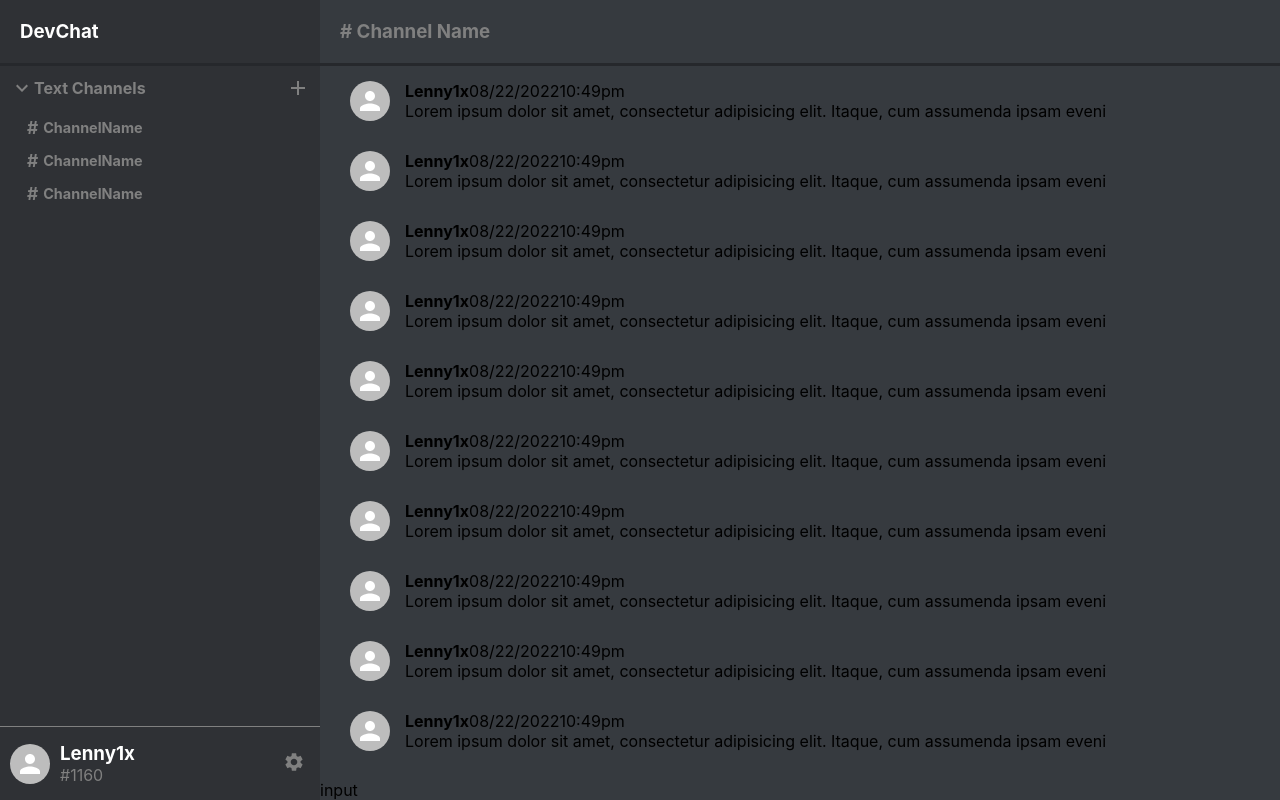
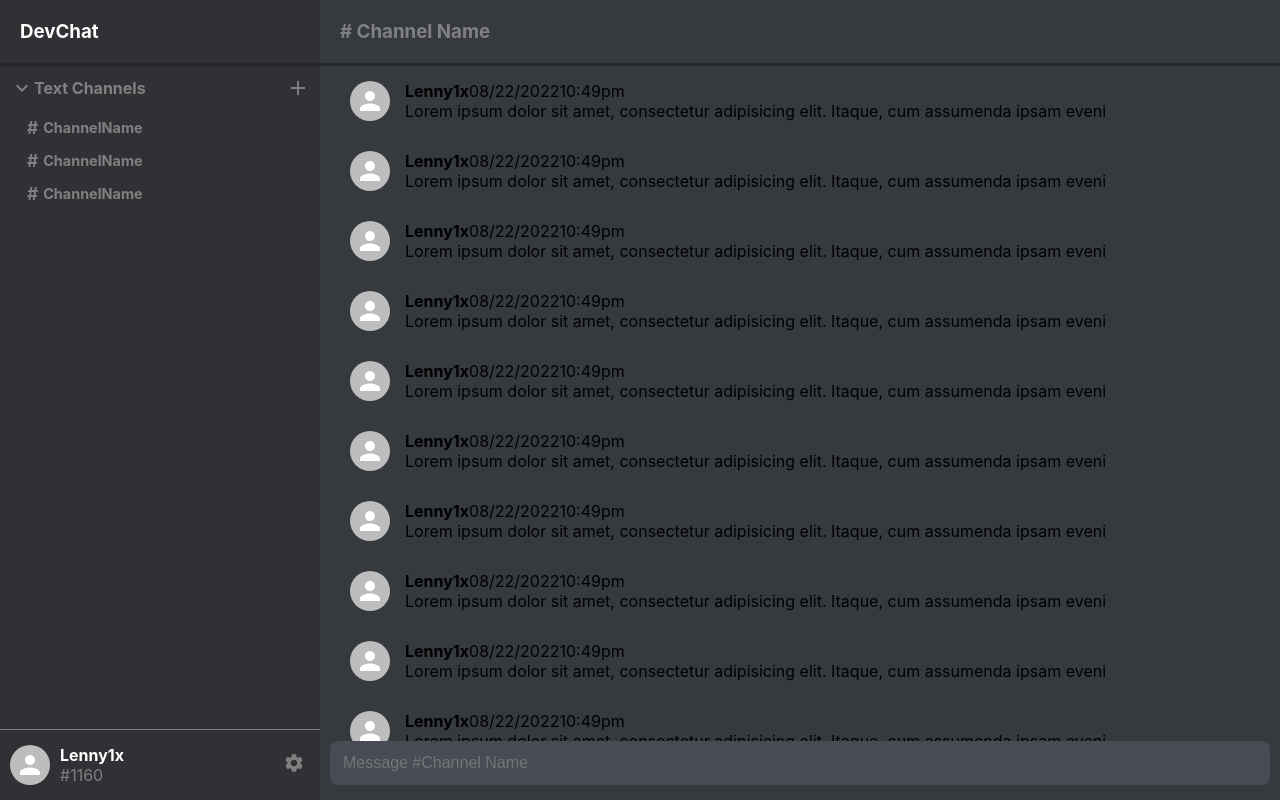
Before and after one commit to LennyRemache/messaging-app, a React (Create React App) app: page / in a window 1280 px wide. Built offline with nearby package versions, Linux system fonts and the light colour scheme.

Commit message:
Chat input tag added

```diff
--- a/src/Chat.css
+++ b/src/Chat.css
@@ -27,3 +27,23 @@
   border-radius: 9999px;
   background-color: rgb(35, 35, 35);
 }
+
+.chat-input > form {
+  display: flex;
+}
+
+#input-txt {
+  padding: 13px;
+  margin: 0px 10px 15px 10px;
+  border-radius: 7.5px;
+  color: lightgray;
+  outline: none;
+  border: none;
+  background-color: #474b53;
+  flex: 1;
+  font-size: medium;
+}
+
+.input-btn {
+  display: none;
+}
--- a/src/Chat.js
+++ b/src/Chat.js
@@ -25,7 +25,19 @@ function Chat() {
         <Message />
         <Message />
       </div>
-      <div className="chat-input">input</div>
+      <div className="chat-input">
+        <form>
+          <input
+            id="input-txt"
+            type="text"
+            placeholder="Message #Channel Name"
+            autoComplete="off"
+          />
+          <button className="input-btn" type="submit">
+            Submit
+          </button>
+        </form>
+      </div>
     </div>
   );
 }
--- a/src/Sidebar.css
+++ b/src/Sidebar.css
@@ -58,7 +58,7 @@
   padding: 5px 10px;
 }
 
-.profile-info > h3 {
+.profile-info > h4 {
   color: white;
 }
 
--- a/src/Sidebar.js
+++ b/src/Sidebar.js
@@ -33,7 +33,7 @@ function Sidebar() {
       <div className="sidebar-profile">
         <Avatar />
         <div className="profile-info">
-          <h3>Lenny1x</h3>
+          <h4>Lenny1x</h4>
           <p>#1160</p>
         </div>
         <div className="profile-icons">
```
